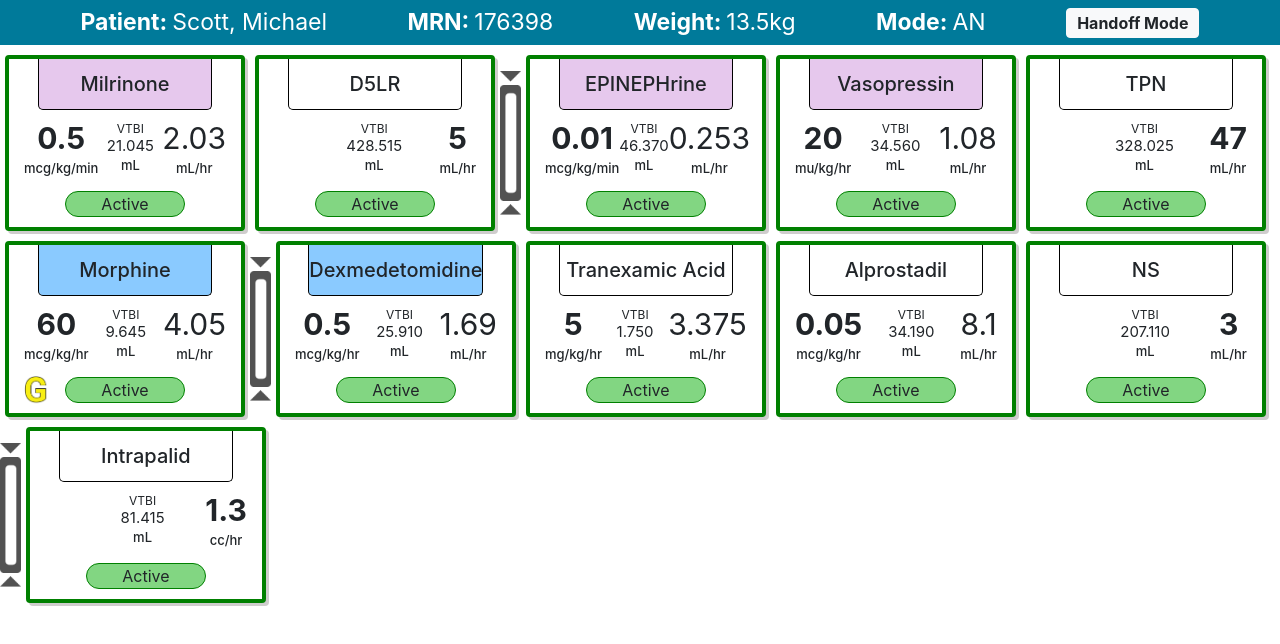
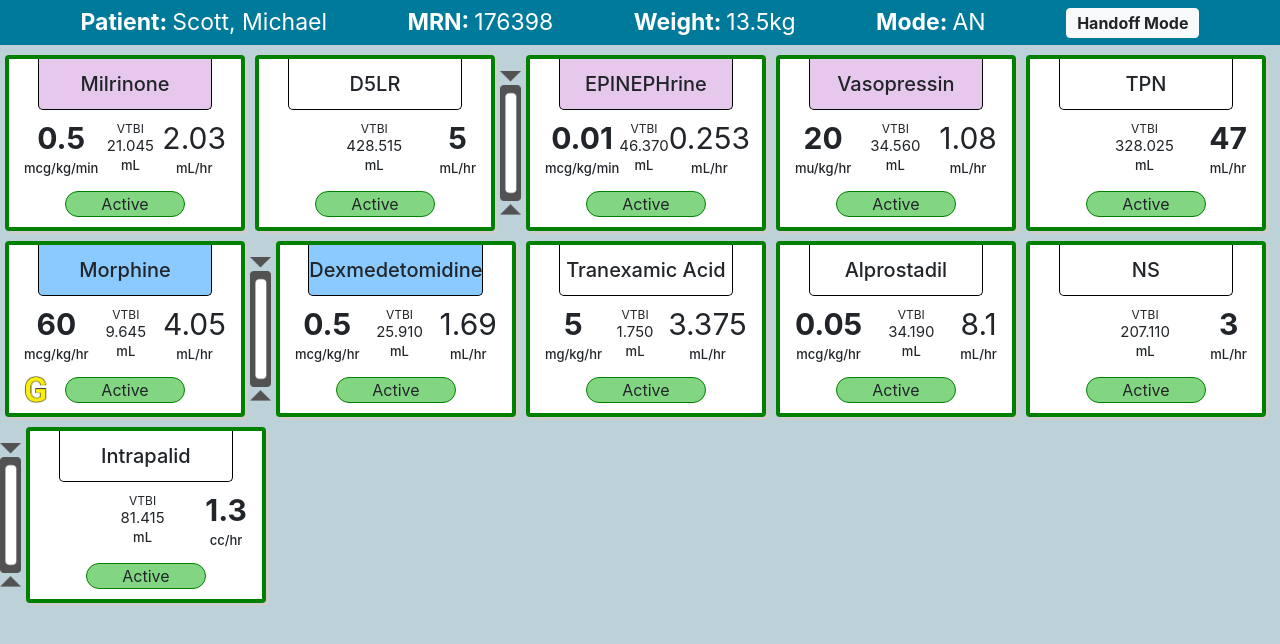
Before and after one commit to AnActualSeb/iv-dashboard, a React (Create React App) app: page / in a window 1280 px wide. Shown: the top 644 px of the page. Built offline with nearby package versions, Linux system fonts and the light colour scheme.

Commit message:
Tried out new background color

```diff
--- a/src/styles/dashboard.css
+++ b/src/styles/dashboard.css
@@ -1,3 +1,7 @@
+body {
+    background-color:#BCD1D8
+}
+
 .dashboard {
     display: flex;
     flex-direction: row;
```
